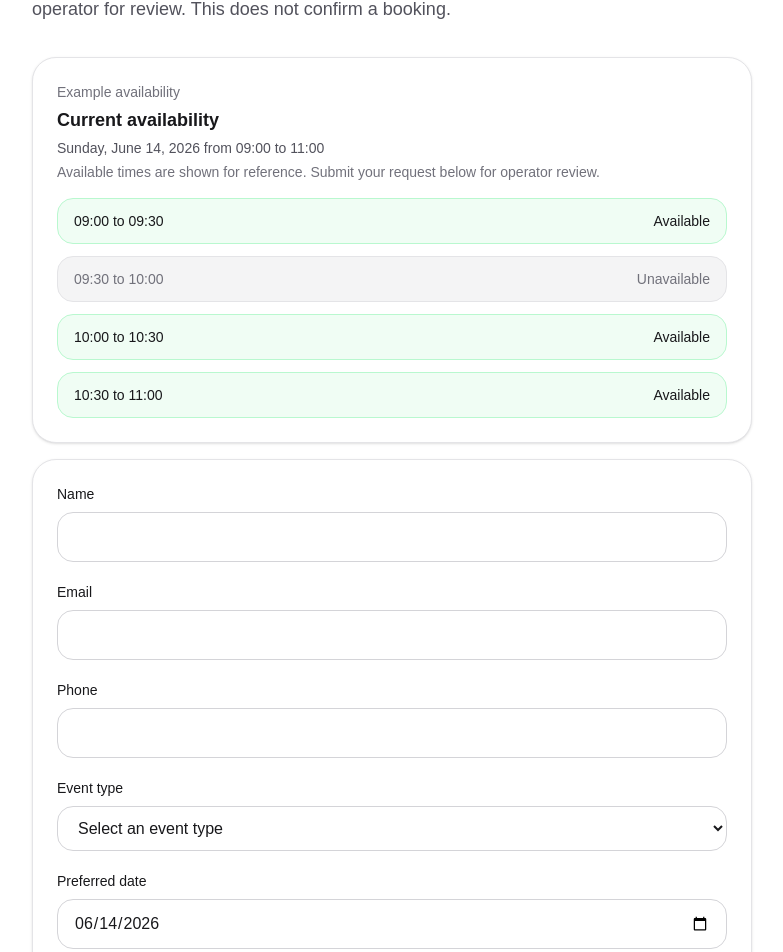
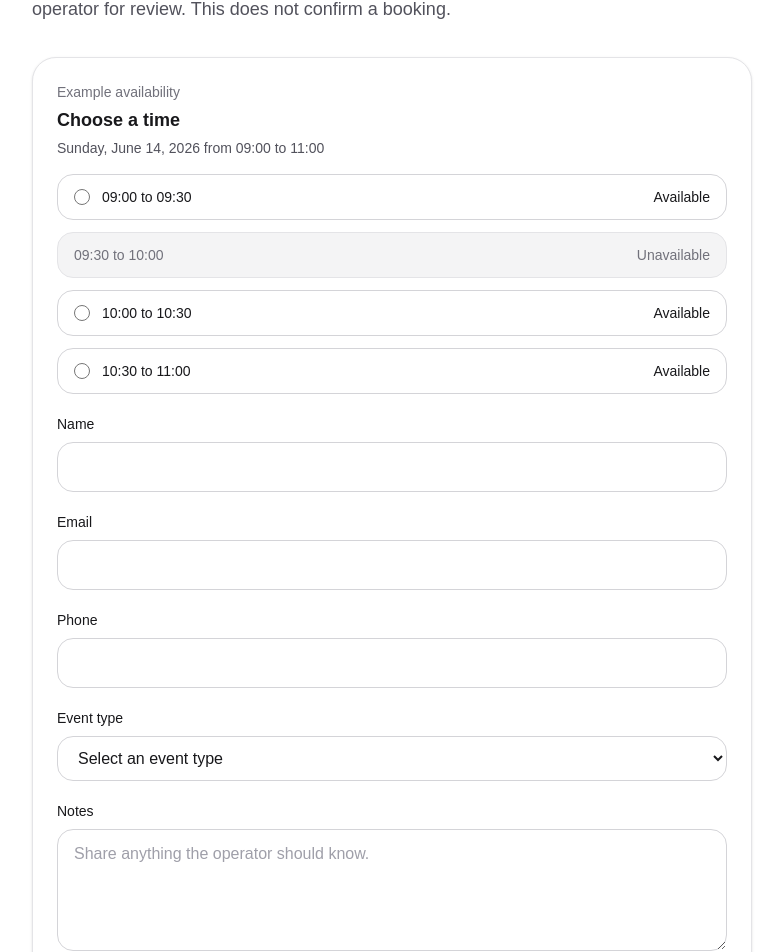
Before and after one commit to gacurl/bowling-green-highlands, a Next.js app: page /reserve in a window 1280 px wide. Shown: the part 292-1244 px from the top of the page, without its empty margins (248-1031 px from the left). Built offline with nearby package versions, Linux system fonts and the light colour scheme.

Commit message:
Issue 1-8: handle no availability state

```diff
--- a/app/reserve/page.tsx
+++ b/app/reserve/page.tsx
@@ -30,6 +30,9 @@ export default async function ReservePage({ searchParams }: ReservePageProps) {
     AVAILABILITY_END_TIME,
     EXISTING_RESERVATIONS,
   );
+  const hasSelectableSlots = availableSlots.some(
+    (slot) => slot.status === "available",
+  );
 
   return (
     <PageShell
@@ -47,54 +50,77 @@ export default async function ReservePage({ searchParams }: ReservePageProps) {
         {hasError ? (
           <p className="rounded-2xl border border-red-200 bg-red-50 px-4 py-3 text-sm text-red-700">
             The request could not be sent. Check your name, email, and
-            preferred date, then try again.
+            selected time, then try again.
           </p>
         ) : null}
-        <section className="rounded-3xl border border-zinc-200 bg-white p-6 shadow-sm">
-          <div className="space-y-1">
-            <p className="text-sm font-medium text-zinc-500">
-              Example availability
-            </p>
-            <h2 className="text-lg font-semibold text-zinc-900">
-              Current availability
-            </h2>
-            <p className="text-sm text-zinc-600">
-              {AVAILABILITY_LABEL} from {AVAILABILITY_START_TIME} to{" "}
-              {AVAILABILITY_END_TIME}
-            </p>
-            <p className="text-sm text-zinc-500">
-              Available times are shown for reference. Submit your request
-              below for operator review.
-            </p>
-          </div>
-          <ul className="mt-4 space-y-3">
-            {availableSlots.map((slot) => {
-              const isUnavailable = slot.status === "unavailable";
-
-              return (
-                <li
-                  key={`${slot.date}-${slot.startTime}-${slot.endTime}`}
-                  className={`flex items-center justify-between rounded-2xl border px-4 py-3 text-sm ${
-                    isUnavailable
-                      ? "border-zinc-200 bg-zinc-100 text-zinc-500"
-                      : "border-green-200 bg-green-50 text-zinc-900"
-                  }`}
-                  aria-disabled={isUnavailable}
-                >
-                  <span className="font-medium">
-                    {slot.startTime} to {slot.endTime}
-                  </span>
-                  <span>{isUnavailable ? "Unavailable" : "Available"}</span>
-                </li>
-              );
-            })}
-          </ul>
-        </section>
         <form
           action="/reserve/submit"
           method="post"
           className="space-y-5 rounded-3xl border border-zinc-200 bg-white p-6 shadow-sm"
         >
+          <fieldset className="space-y-4">
+            <div className="space-y-1">
+              <p className="text-sm font-medium text-zinc-500">
+                Example availability
+              </p>
+              <legend className="text-lg font-semibold text-zinc-900">
+                Choose a time
+              </legend>
+              <p className="text-sm text-zinc-600">
+                {AVAILABILITY_LABEL} from {AVAILABILITY_START_TIME} to{" "}
+                {AVAILABILITY_END_TIME}
+              </p>
+            </div>
+            <div className="space-y-3">
+              {hasSelectableSlots ? (
+                availableSlots.map((slot) => {
+                  const isUnavailable = slot.status === "unavailable";
+                  const slotValue = `${slot.date} ${slot.startTime} to ${slot.endTime}`;
+
+                  if (isUnavailable) {
+                    return (
+                      <div
+                        key={`${slot.date}-${slot.startTime}-${slot.endTime}`}
+                        className="flex items-center justify-between rounded-2xl border border-zinc-200 bg-zinc-100 px-4 py-3 text-sm text-zinc-500"
+                        aria-disabled="true"
+                      >
+                        <span className="font-medium">
+                          {slot.startTime} to {slot.endTime}
+                        </span>
+                        <span>Unavailable</span>
+                      </div>
+                    );
+                  }
+
+                  return (
+                    <label
+                      key={`${slot.date}-${slot.startTime}-${slot.endTime}`}
+                      className="flex cursor-pointer items-center justify-between rounded-2xl border border-zinc-300 bg-white px-4 py-3 text-sm text-zinc-900 transition hover:border-zinc-500 has-[:checked]:border-zinc-900 has-[:checked]:bg-zinc-50"
+                    >
+                      <span className="flex items-center gap-3">
+                        <input
+                          type="radio"
+                          name="requestedDates"
+                          value={slotValue}
+                          required
+                          className="h-4 w-4 border-zinc-300 text-zinc-900 focus:ring-zinc-500"
+                        />
+                        <span className="font-medium">
+                          {slot.startTime} to {slot.endTime}
+                        </span>
+                      </span>
+                      <span>Available</span>
+                    </label>
+                  );
+                })
+              ) : (
+                <p className="rounded-2xl border border-zinc-200 bg-zinc-50 px-4 py-3 text-sm text-zinc-600">
+                  No availability for this day. Please choose another date or
+                  contact us.
+                </p>
+              )}
+            </div>
+          </fieldset>
           <div className="space-y-2">
             <label
               htmlFor="guestName"
@@ -165,22 +191,6 @@ export default async function ReservePage({ searchParams }: ReservePageProps) {
           </div>
           <div className="space-y-2">
             <label
-              htmlFor="preferredDate"
-              className="block text-sm font-medium text-zinc-900"
-            >
-              Preferred date
-            </label>
-            <input
-              id="preferredDate"
-              name="requestedDates"
-              type="date"
-              required
-              defaultValue={AVAILABILITY_DATE}
-              className="w-full rounded-2xl border border-zinc-300 px-4 py-3 text-zinc-900 outline-none transition focus:border-zinc-500"
-            />
-          </div>
-          <div className="space-y-2">
-            <label
               htmlFor="requestNotes"
               className="block text-sm font-medium text-zinc-900"
             >
@@ -196,6 +206,8 @@ export default async function ReservePage({ searchParams }: ReservePageProps) {
           </div>
           <button
             type="submit"
+            disabled={!hasSelectableSlots}
+            aria-disabled={!hasSelectableSlots}
             className="inline-flex items-center justify-center rounded-full bg-zinc-900 px-6 py-3 text-sm font-medium text-white transition-colors hover:bg-zinc-700"
           >
             Submit reservation request
```
